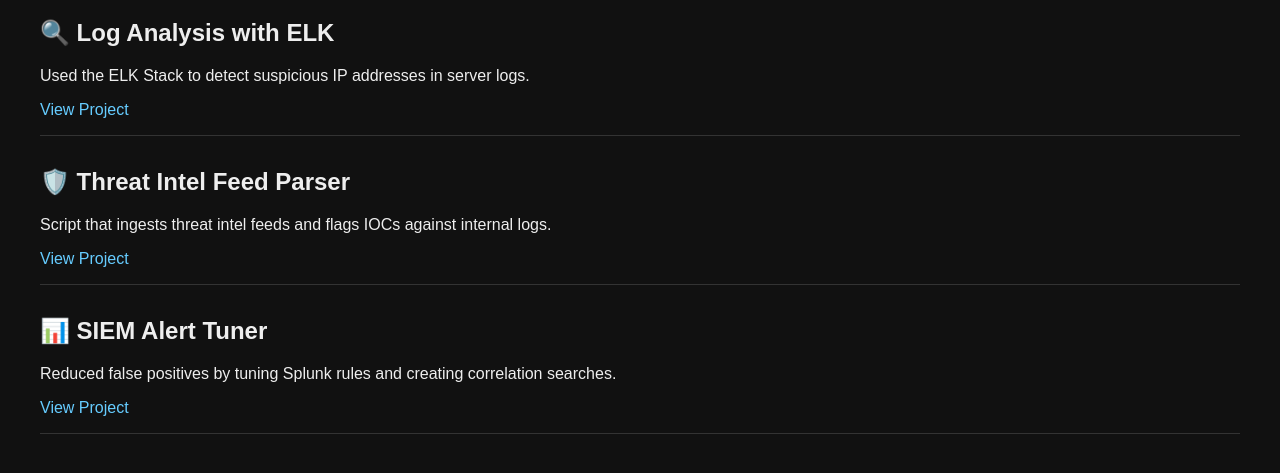
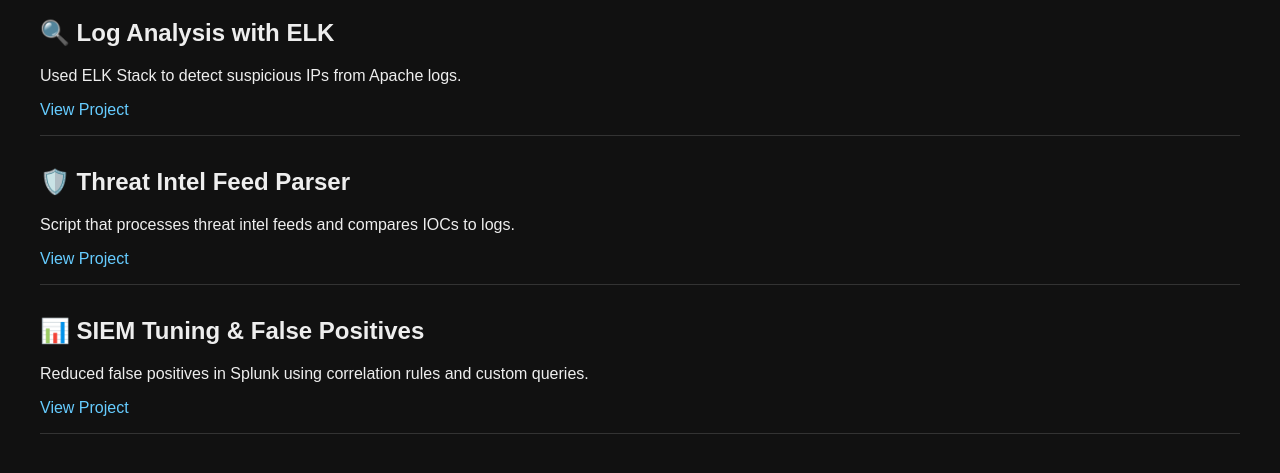
Before and after one commit to BluElliot/SOC-Lab.Splunk.SIEM, a plain HTML site: page index.html in a window 1280 px wide. Shown: the part 101-574 px from the top of the page. Drawn offline with Linux system fonts and the light colour scheme.

Commit message:
index.html

```diff
--- a/index.html
+++ b/index.html
@@ -1,8 +1,8 @@
 <!DOCTYPE html>
-<html>
+<html lang="en">
 <head>
   <meta charset="UTF-8">
-  <title>SOC Analyst Projects – BluElliot</title>
+  <title>SOC Projects - BluElliot</title>
   <style>
     body {
       background: #111;
@@ -10,14 +10,21 @@
       font-family: Arial, sans-serif;
       padding: 2rem;
     }
-    h1 { color: #00ffcc; }
+    h1 {
+      color: #00ffcc;
+    }
     .project {
       margin-bottom: 2rem;
+      padding-bottom: 1rem;
       border-bottom: 1px solid #333;
-      padding-bottom: 1rem;
     }
-    a { color: #66ccff; text-decoration: none; }
-    a:hover { text-decoration: underline; }
+    a {
+      color: #66ccff;
+      text-decoration: none;
+    }
+    a:hover {
+      text-decoration: underline;
+    }
   </style>
 </head>
 <body>
@@ -25,21 +32,20 @@
 
   <div class="project">
     <h2>🔍 Log Analysis with ELK</h2>
-    <p>Used the ELK Stack to detect suspicious IP addresses in server logs.</p>
+    <p>Used ELK Stack to detect suspicious IPs from Apache logs.</p>
     <a href="#">View Project</a>
   </div>
 
   <div class="project">
     <h2>🛡️ Threat Intel Feed Parser</h2>
-    <p>Script that ingests threat intel feeds and flags IOCs against internal logs.</p>
+    <p>Script that processes threat intel feeds and compares IOCs to logs.</p>
     <a href="#">View Project</a>
   </div>
 
   <div class="project">
-    <h2>📊 SIEM Alert Tuner</h2>
-    <p>Reduced false positives by tuning Splunk rules and creating correlation searches.</p>
+    <h2>📊 SIEM Tuning & False Positives</h2>
+    <p>Reduced false positives in Splunk using correlation rules and custom queries.</p>
     <a href="#">View Project</a>
   </div>
-
 </body>
 </html>
```
